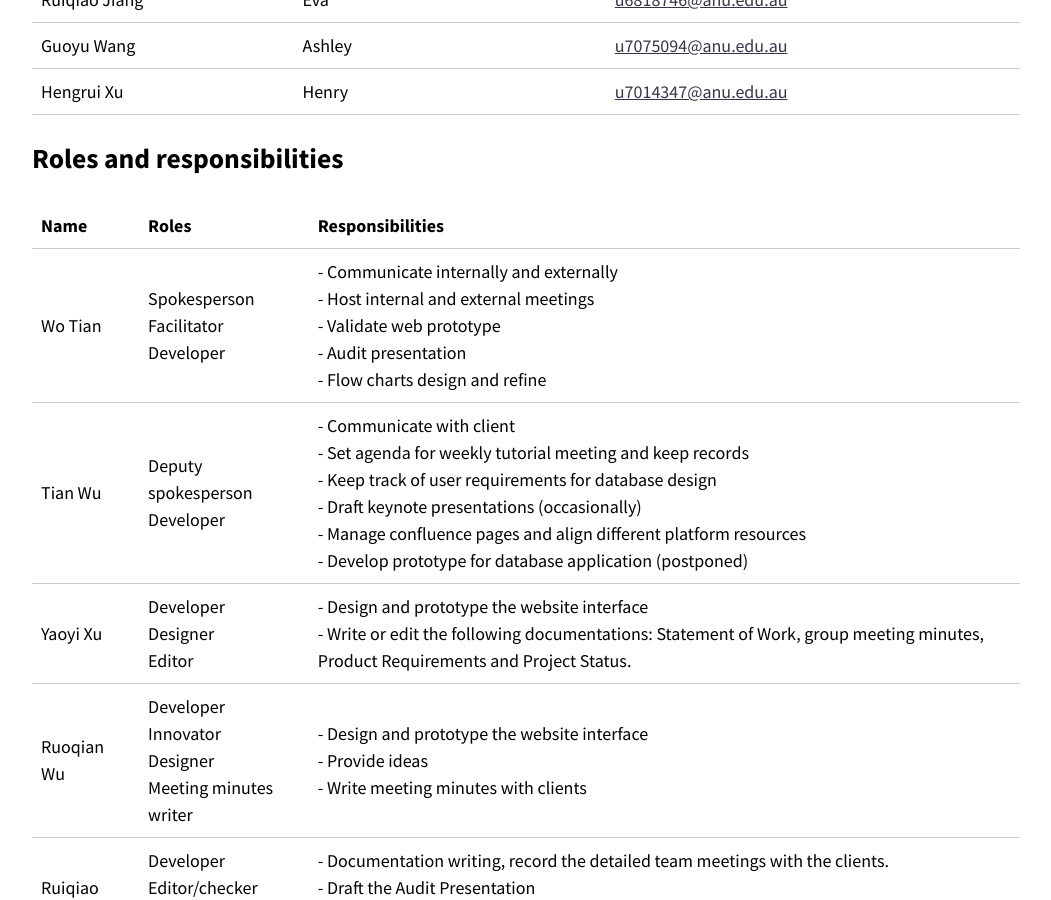
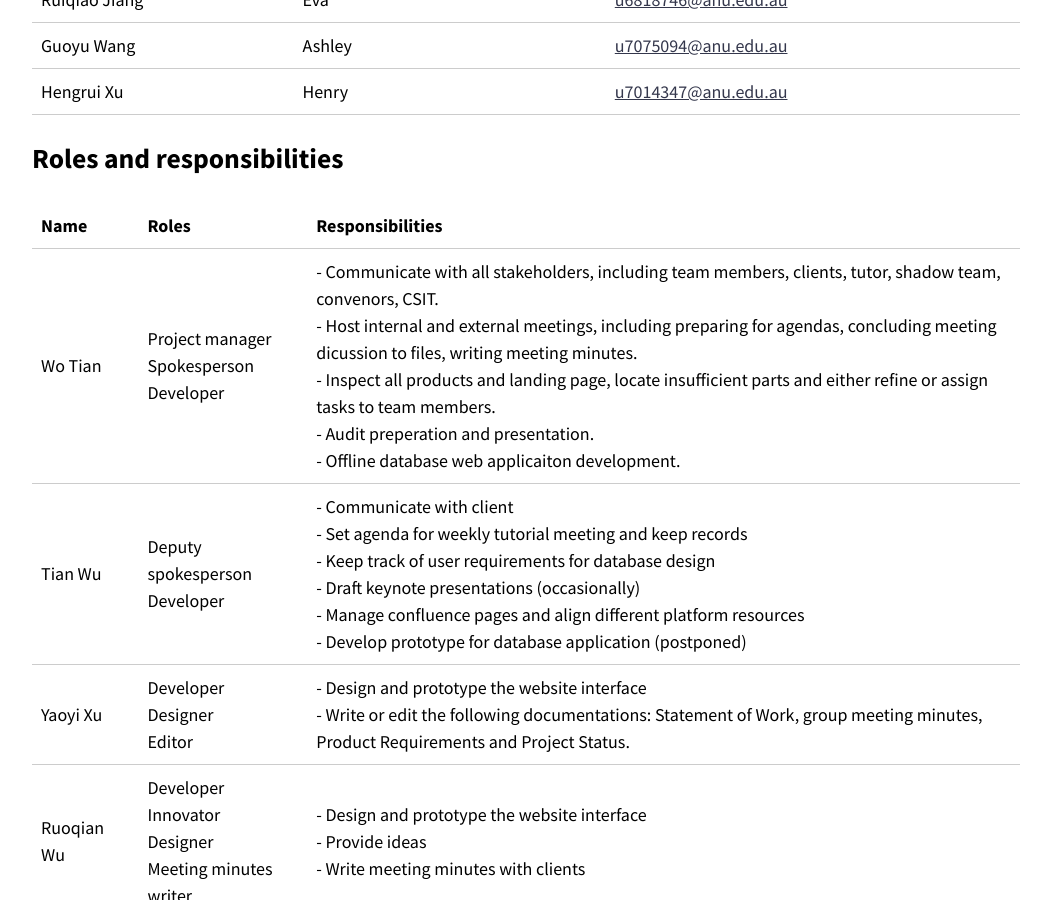
Before and after one commit to optofab/optofab.github.io, a Jekyll site: the page built from team-charter.md, in a window 1280 px wide and 900 px high, scrolled down 931 px. Shown: the whole window, without its empty margins (114-1165 px from the left). Built offline with Jekyll 4.4.1, drawn with Linux system fonts in a browser that asks for light colours; nearby versions of some CDN libraries; emoji names are drawn with the system emoji font.

Commit message:
Update team-charter.md

```diff
--- a/team-charter.md
+++ b/team-charter.md
@@ -31,8 +31,8 @@
   </tr>
   <tr>
     <td>Wo Tian</td>
-    <td>Spokesperson<br>Facilitator<br>Developer</td>
-    <td>- Communicate internally and externally<br>- Host internal and external meetings<br>- Validate web prototype <br>- Audit presentation<br>- Flow charts design and refine</td>
+    <td>Project manager<br>Spokesperson<br>Developer</td>
+    <td>- Communicate with all stakeholders, including team members, clients, tutor, shadow team, convenors, CSIT. <br>- Host internal and external meetings, including preparing for agendas, concluding meeting dicussion to files, writing meeting minutes. <br>- Inspect all products and landing page, locate insufficient parts and either refine or assign tasks to team members. <br>- Audit preperation and presentation. <br>- Offline database web applicaiton development. </td>
   </tr>
   <tr>
     <td>Tian Wu</td>
@@ -78,9 +78,9 @@
 
 ## Core values
 
-<strong>Responsible</strong>
-<strong>Punctual</strong>
-<strong>Respectful</strong>
+<strong>Responsible</strong><br>
+<strong>Punctual</strong><br>
+<strong>Respectful</strong><br>
 
 ## Communication Plan
 
```
